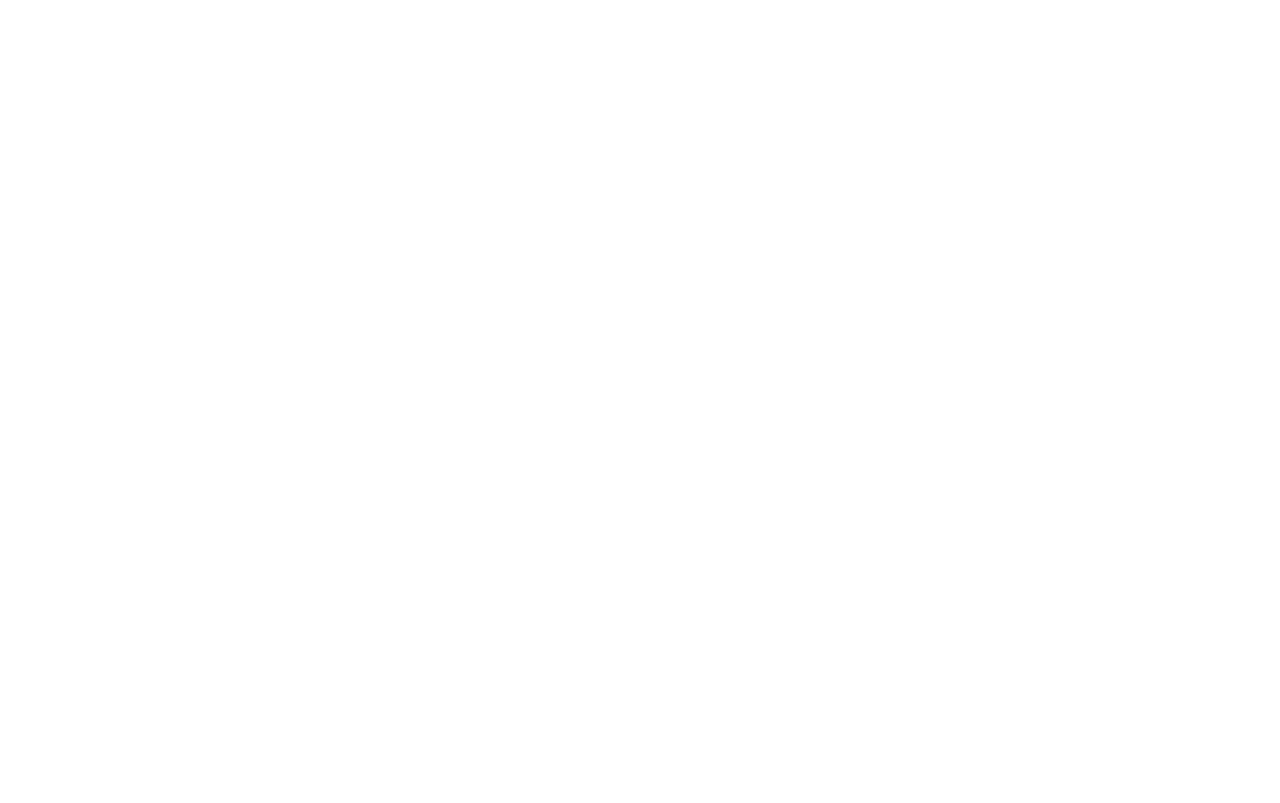
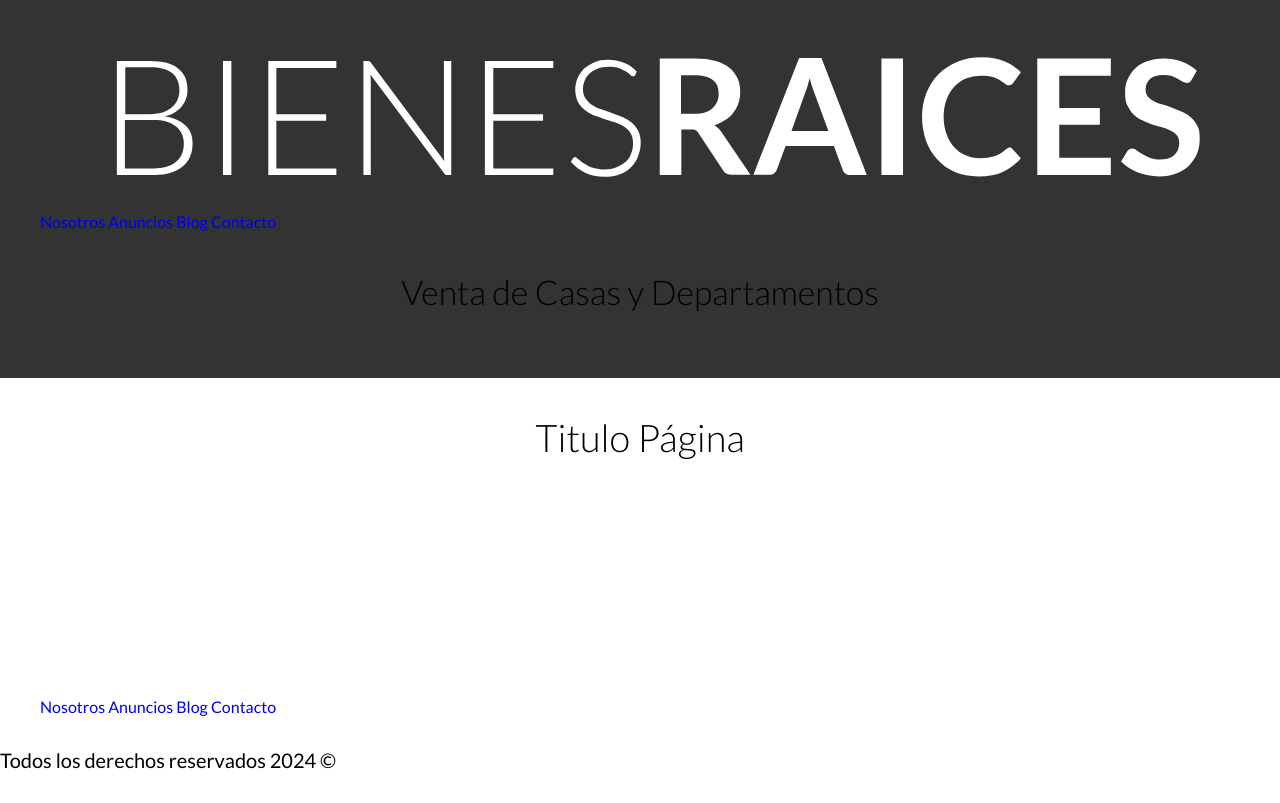
Before and after one commit to joserojascascopy/bienes_raices, a website: page index.html in a window 1280 px wide. Drawn offline with Linux system fonts and the light colour scheme.

Commit message:
index.html added

```diff
--- a/index.html
+++ b/index.html
@@ -9,7 +9,41 @@
 </head>
 
 <body>
+    <header class="header">
+        <div class="contenedor contenido-header">
+            <div class="barra">
+                <a href="/">
+                    <img src="build/img/logo.svg" alt="Logo">
+                </a>
+                <nav class="navegacion">
+                    <a href="nosotros.html">Nosotros</a>
+                    <a href="anuncios.html">Anuncios</a>
+                    <a href="blog.html">Blog</a>
+                    <a href="contacto.html">Contacto</a>
+                </nav>
+            </div> <!-- .barra -->
+        </div>
+        <h2>Venta de Casas y Departamentos</h2>
+    </header>
+    <main class="contenedor seccion">
+        <h1>Titulo Página</h1>
+    </main> <!-- main -->
+    <footer class="footer seccion">
+        <div class="contenedor contenedor-footer">
+            <a href="/">
+                <img src="build/img/logo.svg" alt="Logo">
+            </a>
+            <nav class="navegacion">
+                <a href="nosotros.html">Nosotros</a>
+                <a href="anuncios.html">Anuncios</a>
+                <a href="blog.html">Blog</a>
+                <a href="contacto.html">Contacto</a>
+            </nav>
+        </div>
+        <p class="copyright">Todos los derechos reservados 2024 &copy;</p>
+    </footer> <!-- footer -->
 
+    <script src="build/js/bundle.min.js"></script>
 </body>
 
 </html>
--- a/src/scss/app.scss
+++ b/src/scss/app.scss
@@ -3,3 +3,8 @@
 @import 'base/mixins';
 @import 'base/globales';
 @import 'base/utilidades';
+
+// UI //
+@import 'layout/header';
+@import 'layout/footer';
+@import 'layout/navegacion';
--- /dev/null
+++ b/src/scss/layout/_header.scss
@@ -0,0 +1,4 @@
+.header {
+    background-color: $grisOscuro;
+    padding: 1rem 0 3rem 0;
+}
```
Also changed, not shown: build/css/app.css, src/scss/layout/_footer.scss (added), src/scss/layout/_navegacion.scss (added), 1 other file.
